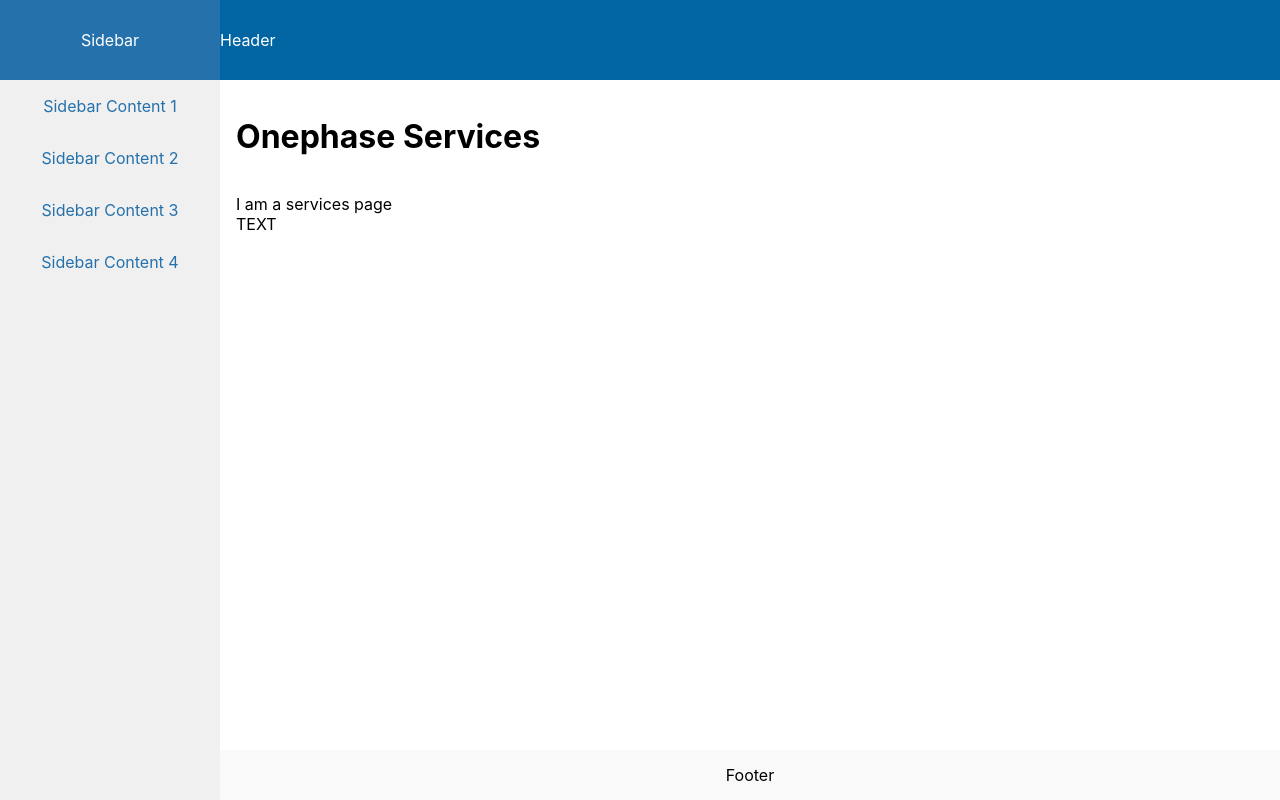
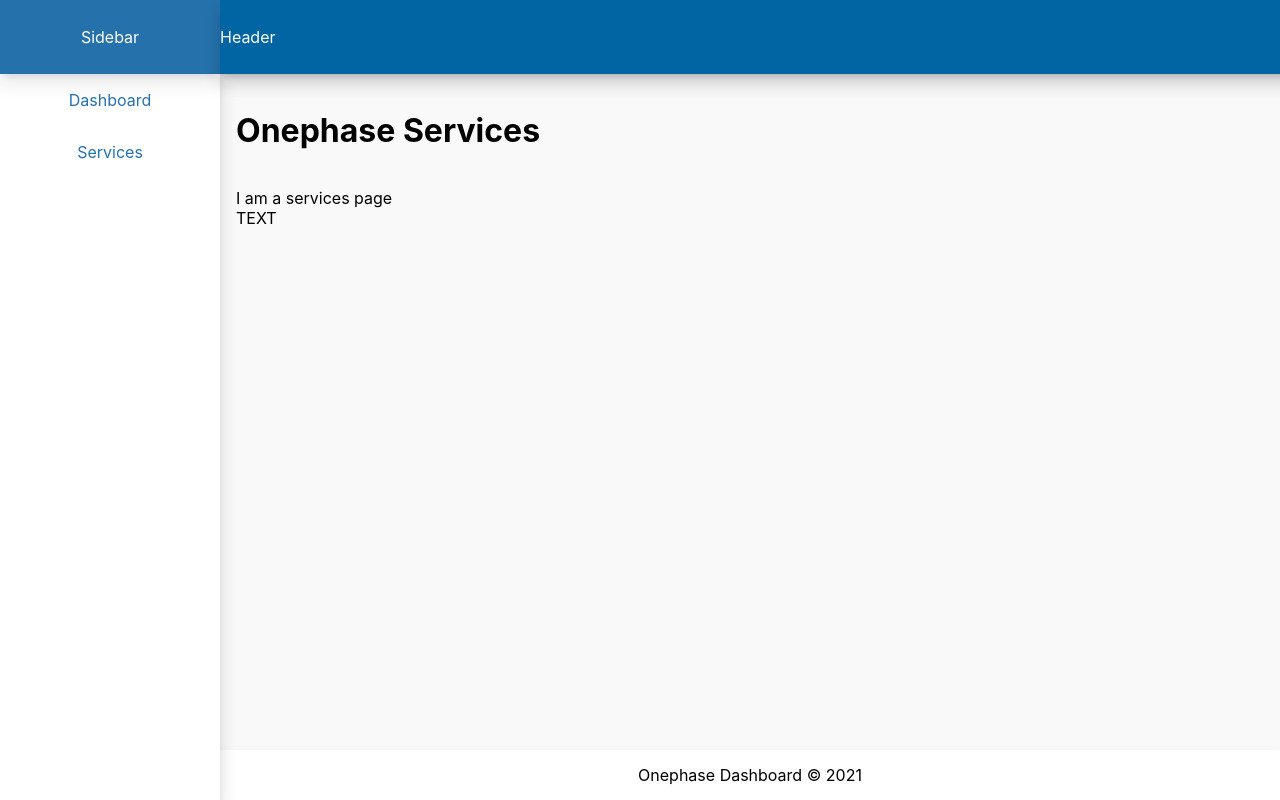
Before and after one commit to mauryorigins/jisti-front, a Next.js app: page /services in a window 1280 px wide. Built offline with nearby package versions, Linux system fonts and the light colour scheme.

Commit message:
Fix navigation between pages and some styles

```diff
--- a/components/dashboard-layout/dashboard-layout.module.css
+++ b/components/dashboard-layout/dashboard-layout.module.css
@@ -1,11 +1,6 @@
 .dashboard-layout {
-  padding: 0;
   display: flex;
-  width: 100%;
-}
-.dashboard-layout-container {
   align-items: flex-start;
-  display: flex;
   /* flex-direction: column; */
   justify-content: flex-start;
   min-height: 100vh;
@@ -15,9 +10,9 @@
 }
 .dashboard-layout-content {
   width: 100%;
-
 }
 .dashboard-layout-content-child {
+  background: var(--background);
   padding: 1rem;
   flex: 1;
   display: flex;
@@ -29,6 +24,7 @@
 }
 .navbar {
   background: var(--primary);
+  box-shadow: 0px 6px 7px -4px rgb(0 0 0 / 20%), 0px 11px 15px 1px rgb(0 0 0 / 14%);
   color: var(--white);
   width: 100%;
   height: var(--navbar-height);
@@ -42,7 +38,8 @@
   height: var(--navbar-height);
 }
 .sidebar {
-  background: var(--info);
+  background: var(--white);
+  box-shadow: 0px 6px 7px -4px rgb(0 0 0 / 20%), 0px 11px 15px 1px rgb(0 0 0 / 14%);
   width: var(--sidebar-width);
   height: 100vh;
   top: 0;
@@ -57,6 +54,7 @@
 }
 .sidebar-header {
   background: var(--secondary-light);
+  box-shadow: 0px 6px 7px -4px rgb(0 0 0 / 10%), 0px 11px 15px 1px rgb(0 0 0 / 7%);
   color: var(--white);
   height: var(--navbar-height);
   display: flex;
@@ -73,7 +71,8 @@
   width: 100%;
 }
 .footer {
-  background: var(--background);
+  background: var(--white);
+  box-shadow: 0px 6px 7px -4px rgb(0 0 0 / 20%), 0px 11px 15px 1px rgb(0 0 0 / 14%);
   width: 100%;
   height: var(--footer-height);
   bottom: 0;
--- a/components/dashboard-layout/footer.tsx
+++ b/components/dashboard-layout/footer.tsx
@@ -5,7 +5,7 @@ import styles from './dashboard-layout.module.css';
 const Footer: FC = () => {
   return (
     <footer className={styles.footer}>
-      <p>Footer</p>
+      <p>Onephase Dashboard &copy; {new Date().getFullYear()}</p>
     </footer>
   );
 };
--- a/components/dashboard-layout/index.tsx
+++ b/components/dashboard-layout/index.tsx
@@ -20,7 +20,6 @@ const DashboardLayout: FC<IProps> = ({ children, title = 'Onephase' }) => {
       </Head>
 
       <div className={styles['dashboard-layout']}>
-        <div className={styles['dashboard-layout-container']}>
         <Sidebar />
         <div className={styles['dashboard-layout-content']}>
           <Navbar />
@@ -30,7 +29,6 @@ const DashboardLayout: FC<IProps> = ({ children, title = 'Onephase' }) => {
           <Footer />
         </div>
       </div>
-      </div>
     </>
   );
 };
--- a/components/dashboard-layout/sidebar.tsx
+++ b/components/dashboard-layout/sidebar.tsx
@@ -11,9 +11,12 @@ const Sidebar: FC = () => {
           <p>Sidebar</p>
         </div>
         <div className={styles['sidebar-content']}>
-          {[1, 2, 3, 4].map((index) => (
-            <p key={index}>Sidebar Content {index}</p>
-          ))}
+          <p>
+            <a href="/dashboard">Dashboard</a>
+          </p>
+          <p>
+            <a href="/services">Services</a>
+          </p>
         </div>
       </div>
     </>
--- a/pages/services.tsx
+++ b/pages/services.tsx
@@ -1,17 +1,17 @@
 import { FC } from 'react';
 
-import DasboardLayout from '../components/dashboard-layout';
+import DashboardLayout from '../components/dashboard-layout';
 
 const Services: FC = () => {
   return (
-    <DasboardLayout title="Onephase Services Component">
+    <DashboardLayout title="Onephase Services Component">
       <h1>Onephase Services</h1>
       <p>
         I am a services page
         <br />
         TEXT
       </p>
-    </DasboardLayout>
+    </DashboardLayout>
   );
 };
 
--- a/styles/globals.css
+++ b/styles/globals.css
@@ -19,7 +19,7 @@
   --lg: 1280;
   --xl: 1650;
   /* Spacing [ Used for margin and padding separations - intented to encapsule all component's content ] */
-  --navbar-height: 80px;
+  --navbar-height: 74px;
   --footer-height: 50px;
   --sidebar-width: 220px;
   /* --spacing: 1rem;
```
Also changed, not shown: pages/index.tsx (added, +11 -0 lines). Lines whose indentation alone changed are shown as unchanged.
